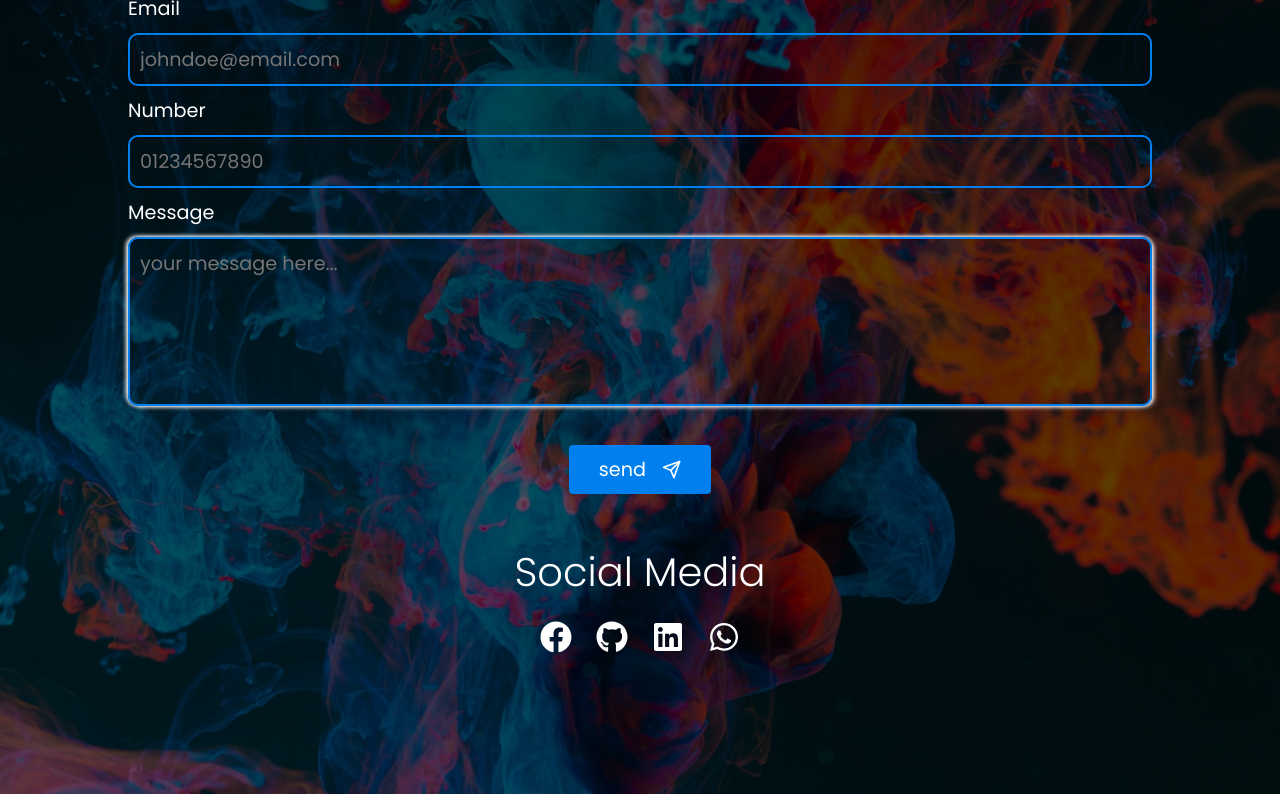
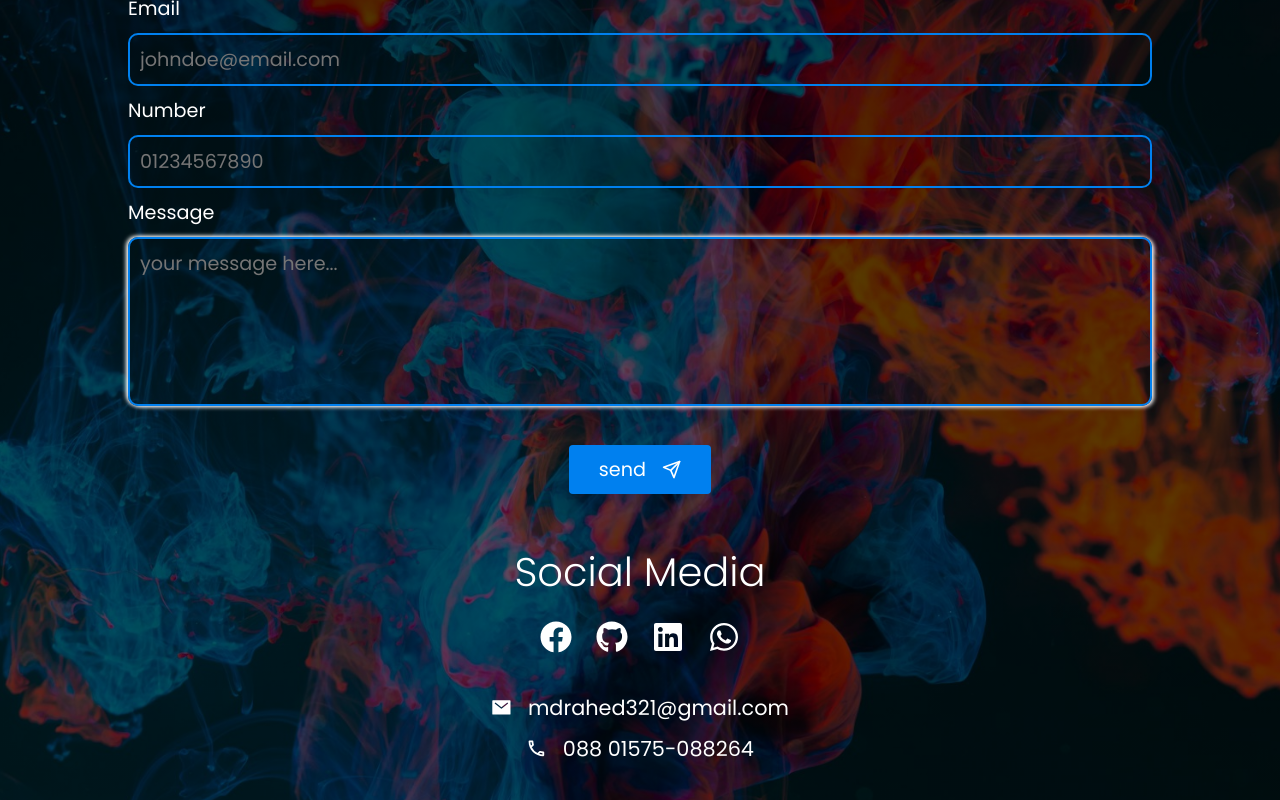
Before and after one commit to MD-Rahed-Mia/portfolio-project, a React (Vite) app: page / in a window 1280 px wide. Shown: the part 3290-4090 px from the top of the page. Built offline with nearby package versions, Linux system fonts and the light colour scheme.

Commit message:
minor update

```diff
--- a/src/component/ContactMe/ContactMe.jsx
+++ b/src/component/ContactMe/ContactMe.jsx
@@ -5,7 +5,8 @@ import { FiSend } from "react-icons/fi";
 import { FaFacebook, FaWhatsapp } from "react-icons/fa";
 import { FaLinkedin } from "react-icons/fa6";
 import { FaGithub } from "react-icons/fa";
-import { IoLogoWhatsapp } from "react-icons/io";
+import { IoMailSharp } from "react-icons/io5";
+import { MdOutlinePhone } from "react-icons/md";
 
 export default function ContactMe() {
   return (
@@ -22,7 +23,7 @@ export default function ContactMe() {
       className="contact-me"
     >
       <div>
-      <h1>Contact Me</h1>
+        <h1>Contact Me</h1>
         <form action="">
           <div>
             <label htmlFor="email">Email</label>
@@ -100,6 +101,14 @@ export default function ContactMe() {
             </a>
           </li>
         </ul>
+        <div className="contact-details">
+          <a href="mailto:mdrahed321@gmail.com">
+            <IoMailSharp /> mdrahed321@gmail.com
+          </a>
+          <a href="tel:08801575088264">
+            <MdOutlinePhone /> 088 01575-088264
+          </a>
+        </div>
       </div>
     </div>
   );
--- a/src/component/ContactMe/ContactMe.scss
+++ b/src/component/ContactMe/ContactMe.scss
@@ -80,6 +80,30 @@
       color: var(--primary-color);
     }
   }
+
+  .contact-details {
+    text-align: center;
+    margin-top: 1rem;
+    display: flex;
+    align-items: center;
+    justify-content: center;
+    flex-direction: column;
+    a {
+      text-align: center;
+      color: white;
+      margin-top: 10px;
+      text-decoration: none;
+      font-size: 1.3rem;
+      display: flex;
+      align-items: center;
+      justify-content: center;
+      gap: 1rem;
+      transition: color 300ms ease-in-out;
+    }
+    a:hover {
+      color: var(--primary-color);
+    }
+  }
 }
 
 @media screen and (min-width: 1500px) {
@@ -99,8 +123,7 @@
     }
   }
 
-  .social-media{
+  .social-media {
     min-width: 700px;
   }
-
 }
--- a/src/component/Experts/Experts.jsx
+++ b/src/component/Experts/Experts.jsx
@@ -76,7 +76,7 @@ export default function Experts() {
               </li>
               <li>
                 <FaGit />
-                Git & Git Control
+                Git & Version Control
               </li>
               <li>
                 <VscDebug />
```
